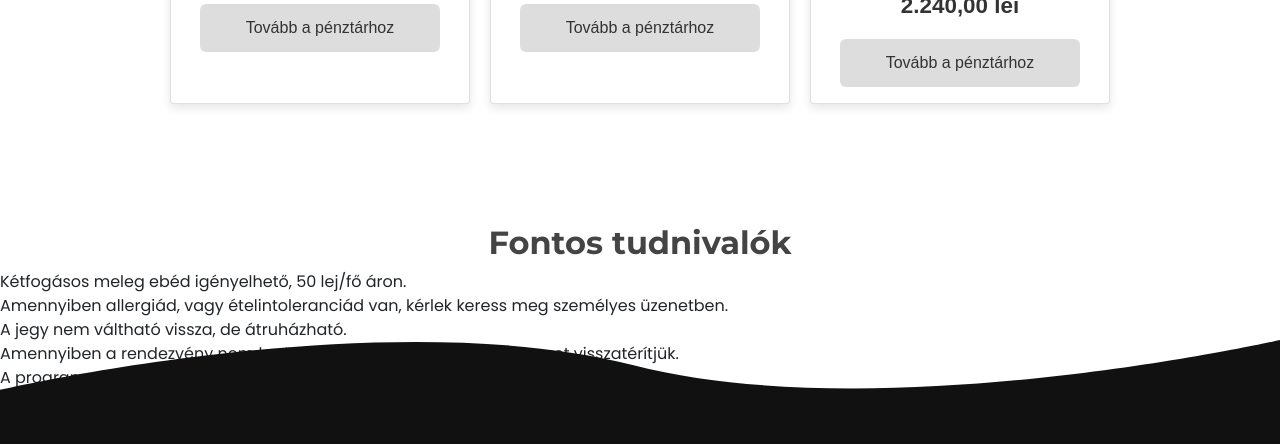
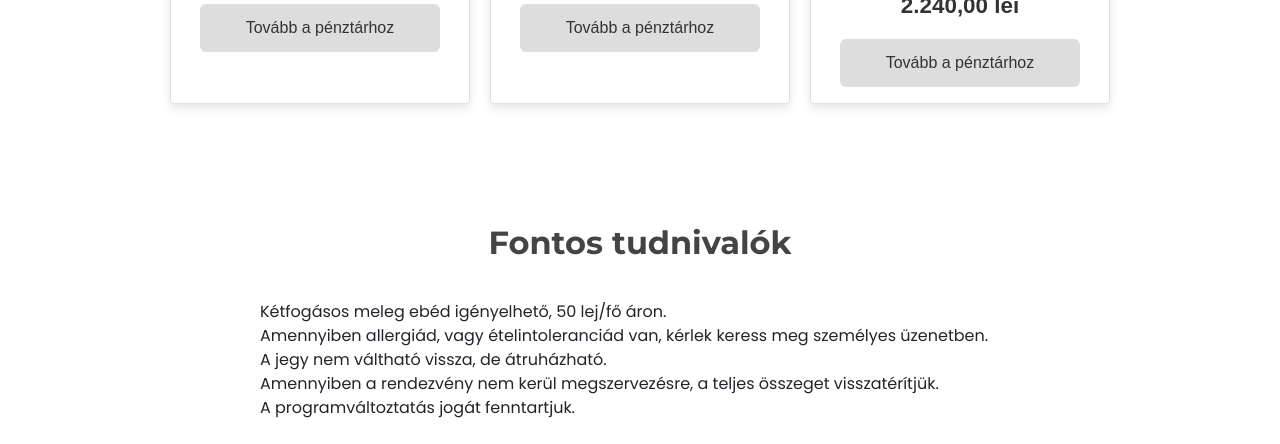
Before and after one commit to viragist07/viragota, a plain HTML site: page konferencia.html in a window 1280 px wide. Shown: the part 4812-5256 px from the top of the page. Drawn offline with Linux system fonts and the light colour scheme.

Commit message:
Add files via upload

```diff
--- a/css/style.css
+++ b/css/style.css
@@ -576,9 +576,9 @@ body.loaded p {
 }
 
 #about .about-info-container .about-info .info-item img {
-    width: 100px;
-    -webkit-border-radius: 90px;
-    border-radius: 90px;
+    width: 180px;
+    -webkit-border-radius: 160px;
+    border-radius: 160px;
     border: 5px solid #fff;
     margin-bottom: 20px;
 }
--- a/css/styles_konf.css
+++ b/css/styles_konf.css
@@ -197,7 +197,13 @@ select:hover {
   padding-bottom: 10px;
 }
 
-#fontos {
-  padding-top: 120px;
-  padding-bottom: 300px;
+.fontos {
+  padding-top: 30px;
+  padding-bottom: 200px;
+  padding-left: 20px; /* Adds 20px padding to the left */
+  padding-right: 20px; /* Adds 20px padding to the right */
+  text-align: left; /* Aligns text to the left */
+  margin: 0 auto; /* Centers the container horizontally */
+  max-width: 800px; /* Sets a maximum width for the container */
+  width: 90%; /* Ensures responsiveness */
 }
```
